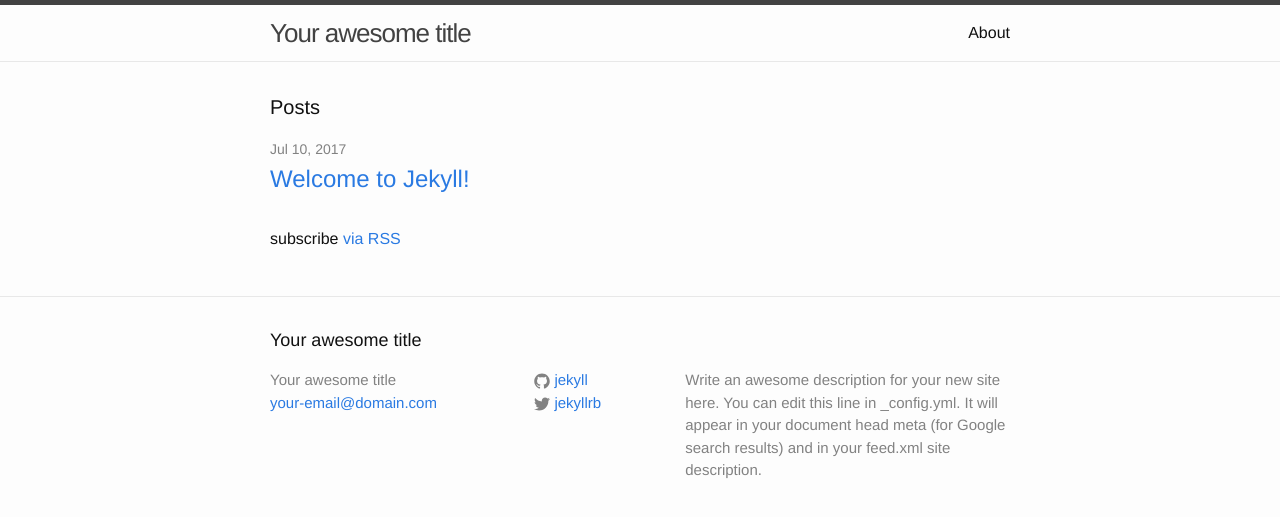
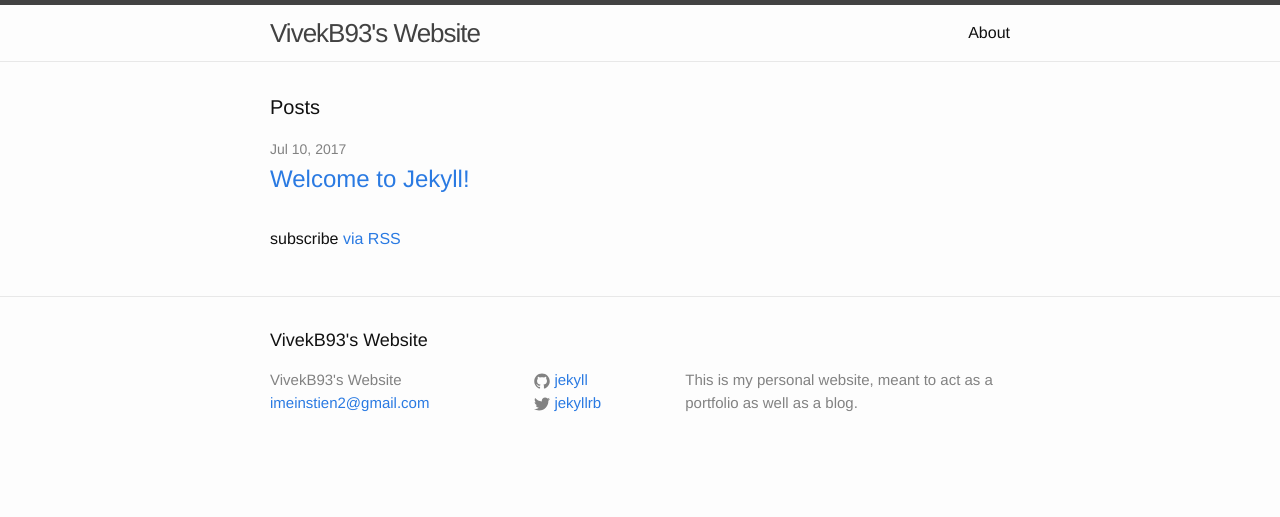
Before and after one commit to VivekB93/VivekB93.github.io, a Jekyll site: the page built from index.html, in a window 1280 px wide. Shown: the top 517 px of the page. Built offline with Jekyll 4.4.1, drawn with Linux system fonts in a browser that asks for light colours.

Commit message:
Update _config.yml

```diff
--- a/_config.yml
+++ b/_config.yml
@@ -6,12 +6,10 @@
 # 'jekyll serve'. If you change this file, please restart the server process.
 
 # Site settings
-title: Your awesome title
-email: your-email@domain.com
+title: VivekB93's Website
+email: imeinstien2@gmail.com
 description: > # this means to ignore newlines until "baseurl:"
-  Write an awesome description for your new site here. You can edit this
-  line in _config.yml. It will appear in your document head meta (for
-  Google search results) and in your feed.xml site description.
+  This is my personal website, meant to act as a portfolio as well as a blog.
 baseurl: "" # the subpath of your site, e.g. /blog
 url: "http://yourdomain.com" # the base hostname & protocol for your site
 twitter_username: jekyllrb
```
